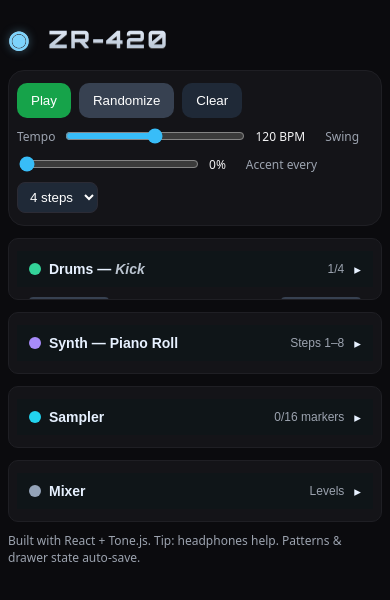
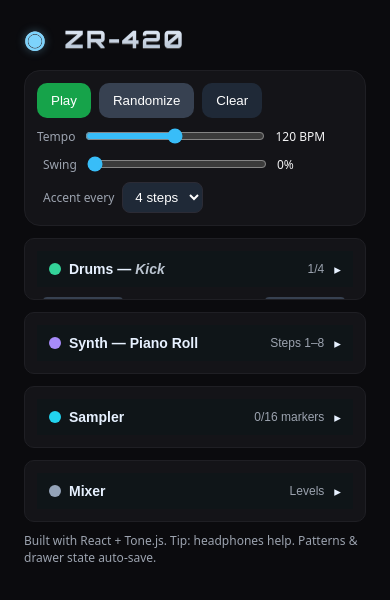
Before and after one commit to Tekknobot/react-stepseq-web, a React (Vite) app: page / in a window 390 px wide. Shown: the top 600 px of the page. Built offline with nearby package versions, Linux system fonts and the light colour scheme.

Commit message:
Refactor.

```diff
--- a/src/App.tsx
+++ b/src/App.tsx
@@ -84,7 +84,7 @@ function CollapsiblePanel({
           transition: 'height 180ms ease',
         }}
       >
-        <div ref={innerRef} style={{ padding: '10px 12px' }}>
+        <div ref={innerRef} style={{ padding: '10px 8px 10px 6px' }}>
           {children}
         </div>
       </div>
@@ -784,11 +784,11 @@ export default function App() {
           <input type="range" min={60} max={180} value={bpm} onChange={(e)=>setBpm(parseInt(e.target.value))}/>
           <span className="small">{bpm} BPM</span>
 
-          <span className="label small" style={{marginLeft:12}}>Swing</span>
+          <span className="label small" style={{marginLeft:6}}>Swing</span>
           <input type="range" min={0} max={1} step={0.01} value={swing} onChange={(e)=>setSwing(parseFloat(e.target.value))}/>
           <span className="small">{Math.round(swing*100)}%</span>
 
-          <span className="label small" style={{marginLeft:12}}>Accent every</span>
+          <span className="label small" style={{marginLeft:6}}>Accent every</span>
           <select value={accentEvery} onChange={(e)=>setAccentEvery(parseInt(e.target.value))}>
             {[0,2,3,4,8].map(n => <option key={n} value={n}>{n===0?'Off':`${n} steps`}</option>)}
           </select>
@@ -853,7 +853,7 @@ export default function App() {
         <div className="row" style={{gap:8, margin:'6px 0 10px'}}>
           <button className="button secondary xs" onClick={()=>randomizeSynth(0.75)}>Randomize</button>
           <button className="button xs" onClick={()=>setState(prev => ({ ...prev, synthRoll: Array(STEPS).fill(null)}))}>Clear</button>
-          <label className="small" style={{display:'inline-flex',alignItems:'center',gap:6, marginLeft:8}}>
+          <label className="small" style={{display:'inline-flex',alignItems:'center',gap:6, marginLeft:4}}>
             <input type="checkbox" checked={followRoll} onChange={(e)=>setFollowRoll(e.target.checked)} /> Follow
           </label>
           <button className="button secondary xs" onClick={prevPianoPage} disabled={followRoll}>◀ Prev 8</button>
@@ -866,7 +866,7 @@ export default function App() {
               padding: '12px 0',
               width: '100%',
               maxWidth: SYNTH_SECTION_WIDTH,
-              marginInline: 8,     // 8px left/right on mobile
+              marginInline: 4,     // 8px left/right on mobile
             }}
           >
           <div style={{ display:'grid', gridTemplateColumns:`28px repeat(8, var(--cell, 44px))`, gap:'var(--gap, 8px)' }}>
@@ -917,7 +917,7 @@ export default function App() {
             </label>
             <button className="button secondary xs" onClick={randomizeSynthParams}>Randomize Tone</button>
             <button className="button xs" onClick={resetSynthParams}>Reset</button>
-            <div className="row" style={{gap:6, alignItems:'center', marginLeft:6}}>
+            <div className="row" style={{gap:6, alignItems:'center', marginLeft:3}}>
               <button className="button xs" title="Apply the current preset" onClick={()=>applyPreset(presetIndex)}>Preset: {SYNTH_PRESETS[presetIndex].name}</button>
               <button className="button secondary xs" onClick={prevPreset} title="Previous Preset">◀</button>
               <button className="button secondary xs" onClick={nextPreset} title="Next Preset">▶</button>
@@ -1073,7 +1073,7 @@ export default function App() {
           <button className="button xs" onClick={addMarkerHere} disabled={!sampleUrlRef.current || markers.length>=MAX_MARKERS}>Add Marker @ Playhead</button>
           <button className="button xs" onClick={clearMarkers} disabled={!markers.length}>Clear Markers</button>
           <button className="button xs" onClick={clearSamplerPattern} disabled={!samplerRoll.some(v => v !== null)}>Clear Pattern</button>
-          <label className="small" style={{display:'inline-flex',alignItems:'center',gap:6, marginLeft:8}}>
+          <label className="small" style={{display:'inline-flex',alignItems:'center',gap:6, marginLeft:4}}>
             <input type="checkbox" checked={followRoll} onChange={(e)=>setFollowRoll(e.target.checked)} /> Follow
           </label>
           <button className="button secondary xs" onClick={prevPianoPage} disabled={followRoll}>◀ Prev 8</button>
--- a/src/style.css
+++ b/src/style.css
@@ -22,7 +22,7 @@ h1 { margin: 0 0 16px; font-size: 24px; }
 .button.secondary { background: #374151; }
 .panel { background: var(--panel); border: 1px solid #1f1f24; border-radius: 16px; padding: 12px; }
 .grid { display: grid; grid-template-columns: repeat(16, 44px); gap: 8px; }
-.step { height: 40px; border-radius: 10px; display: inline-flex; align-items: center; justify-content: center; background: var(--muted); color: #fff; font-size: 10px; border: 1px solid #333; cursor: pointer; transition: transform .05s ease; }
+.step { height: 40px; border-radius: 5px; display: inline-flex; align-items: center; justify-content: center; background: var(--muted); color: #fff; font-size: 10px; border: 1px solid #333; cursor: pointer; transition: transform .05s ease; }
 .step.on { background: var(--accent); color: #081018; border-color: transparent; }
 .step.quarter { box-shadow: inset 0 0 0 1px #4b5563; }
 .step.playing { outline: 2px solid white; outline-offset: 2px; }
@@ -224,11 +224,3 @@ input[type="range"] { accent-color: var(--accent, #a78bfa); }
 :root {
   --panelSynth: #0c1a1f; /* tweak to taste */
 }
-
-:root { --cell: 44px; --gap: 8px; }
-
-@media (max-width: 420px) {
-  :root { --cell: 36px; --gap: 6px; }
-  .panel { padding-left: 8px; padding-right: 8px; }
-  .app   { padding-left: 8px; padding-right: 8px; }
-}
```
